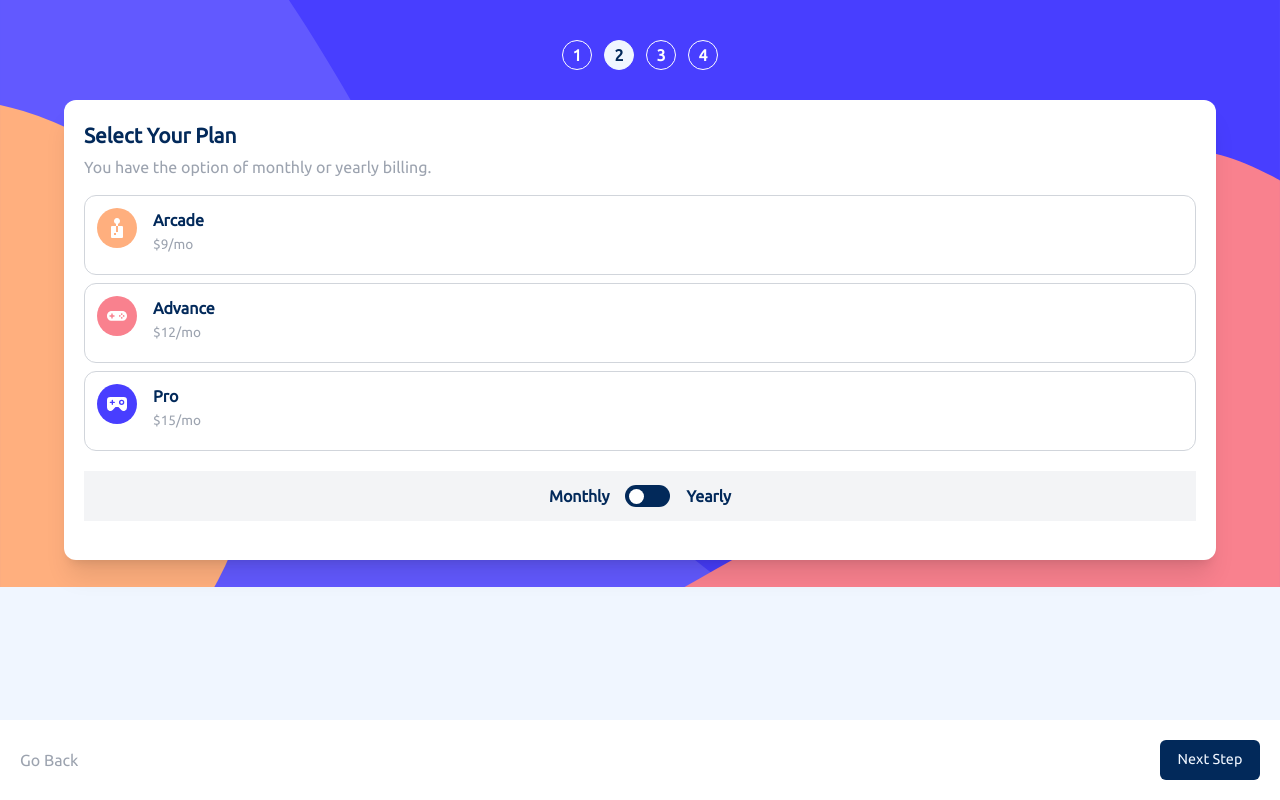
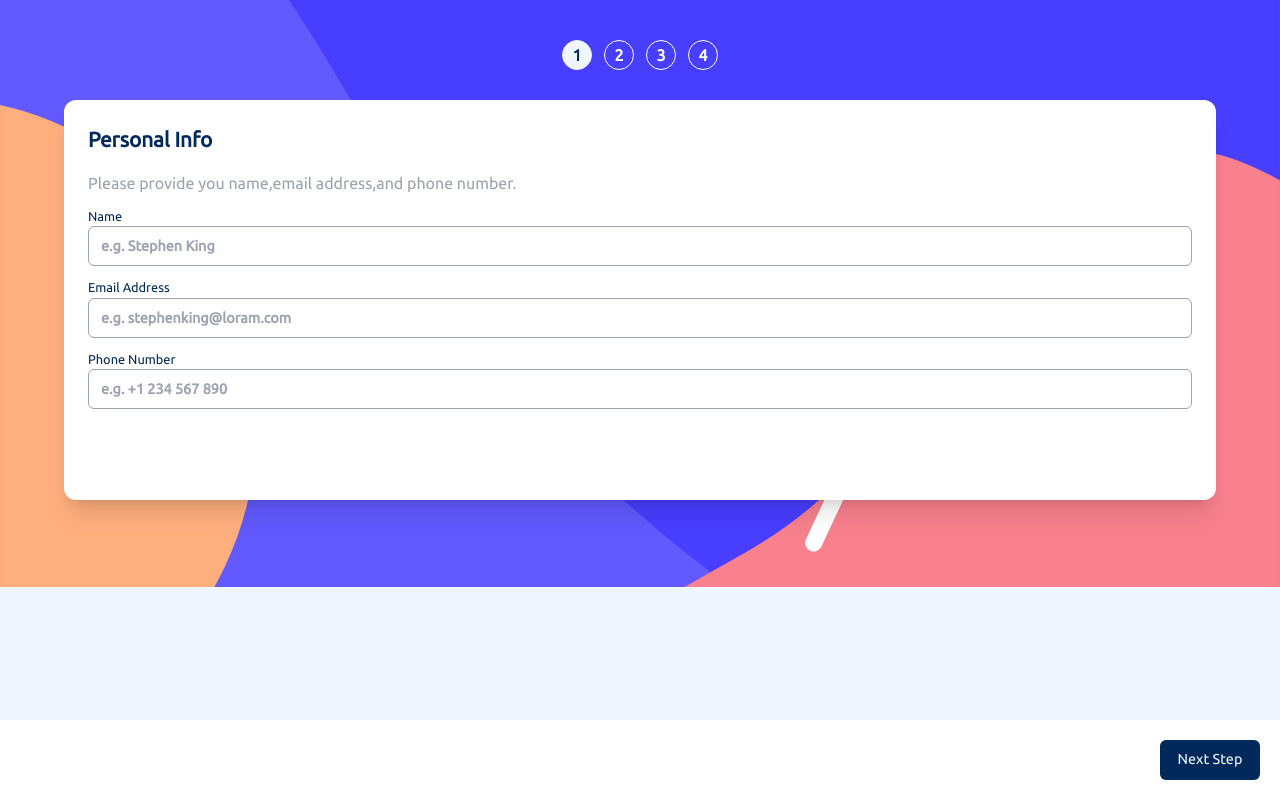
Before and after one commit to Sealproton/MERNstack-MultiPage, a React (Vite) app in the folder multipage/: page / in a window 1280 px wide. Built offline with nearby package versions, Linux system fonts and the light colour scheme.

Commit message:
feat(plan):add set plan stage and style

```diff
--- a/multipage/src/component/Footer.jsx
+++ b/multipage/src/component/Footer.jsx
@@ -1,7 +1,7 @@
 import { useGlobalContext } from "../context/context";
 
 export const Footer = () => {
-  const { page, setPage, personInfo, required, setRequired } =
+  const { page, setPage, personInfo, required, setRequired, plan, status } =
     useGlobalContext();
   const handleNextBtn = () => {
     if (
@@ -14,8 +14,10 @@ export const Footer = () => {
     } else {
       setRequired(false);
       setPage(page + 1);
+      console.log(personInfo);
+      console.log(status);
+      console.log(plan);
     }
-
   };
 
   const handlePrevBtn = () => {
--- a/multipage/src/component/Plan.jsx
+++ b/multipage/src/component/Plan.jsx
@@ -1,5 +1,4 @@
 import { useGlobalContext } from "../context/context";
-import { useState } from "react";
 import arcade from "../../assets/images/icon-arcade.svg";
 import advance from "../../assets/images/icon-advanced.svg";
 import pro from "../../assets/images/icon-pro.svg";
@@ -15,27 +14,35 @@ export const Plan = () => {
     },
     { img: pro, plan: "Pro", price: status === "monthly" ? 15 : 150 },
   ];
+
   return (
-    <section className="absolute flex flex-col p-5 bg-white shadow-xl w-[90%] left-[5%] top-[100px] h-[460px] rounded-xl">
+    <section className="absolute flex flex-col pl-5 pt-5 bg-white shadow-xl w-[90%] left-[5%] top-[100px] h-[460px] rounded-xl">
       <h1 className="text-[1.3rem] font-bold text-[#02295a]">
         Select Your Plan
       </h1>
       <p className="pt-1 text-gray-400 mb-2">
         You have the option of monthly or yearly billing.
       </p>
-      {planList.map(({ img, plan, price }) => {
+      {/* planList----------------------------------------------------------------- */}
+      {planList.map((thisplan) => {
+        const { img, price } = thisplan;
         return (
           <div
-            key={plan}
-            className="flex h-[80px] border-[1px] border-gray-300 mt-2 p-3 rounded-xl"
+            key={planList.plan}
+            className={`flex cursor-pointer h-[80px] border-[1px]  mt-2 p-3 rounded-xl ${
+              thisplan.plan === plan
+                ? "border-[#02295a] bg-[#f0f6ff]"
+                : "border-gray-300"
+            }`}
+            onClick={() => setPlan(thisplan.plan)}
           >
             <img src={img} className="w-[40px] h-[40px]" />
             <div
               className={`ml-4 ${
-                status === "yearly" ? "leading-4" : "leading-6"
+                status === "yearly" ? "leading-5" : "leading-6"
               }`}
             >
-              <h1 className="font-bold text-[#02295a]">{plan}</h1>
+              <h1 className="font-bold text-[#02295a]">{thisplan.plan}</h1>
               <p className="text-[0.85rem] text-gray-400">
                 ${price}/{status === "monthly" ? "mo" : "yr"}
               </p>
@@ -46,9 +53,9 @@ export const Plan = () => {
           </div>
         );
       })}
-      <div className="flex justify-center items-center bg-gray-100 mt-5 h-[50px] gap-4">
+      <div className="flex justify-center items-center bg-gray-100 mt-5 h-[50px] gap-4 shadow-lg">
         <h2
-          className="text-[#02295a] font-bold"
+          className="text-[#02295a] cursor-pointer font-bold"
           onClick={() => setStatus("monthly")}
         >
           Monthly
@@ -60,13 +67,13 @@ export const Plan = () => {
           }
         >
           <div
-            className={`w-[15px] h-[15px] rounded-full transition-transform duration-300 bg-white ${
+            className={`w-[15px] cursor-pointer h-[15px] rounded-full transition-transform duration-300 bg-white ${
               status === "yearly" ? "translate-x-6" : "translate-x-0"
             }`}
           ></div>
         </div>
         <h2
-          className="text-[#02295a] font-bold"
+          className="text-[#02295a] cursor-pointer font-bold"
           onClick={() => setStatus("yearly")}
         >
           Yearly
--- a/multipage/src/context/context.jsx
+++ b/multipage/src/context/context.jsx
@@ -4,7 +4,7 @@ const UserContext = createContext();
 
 const ContextProvider = ({ children }) => {
   // Tools
-  const [page, setPage] = useState(2);
+  const [page, setPage] = useState(1);
   const [required, setRequired] = useState(false);
 
   // Data
```
